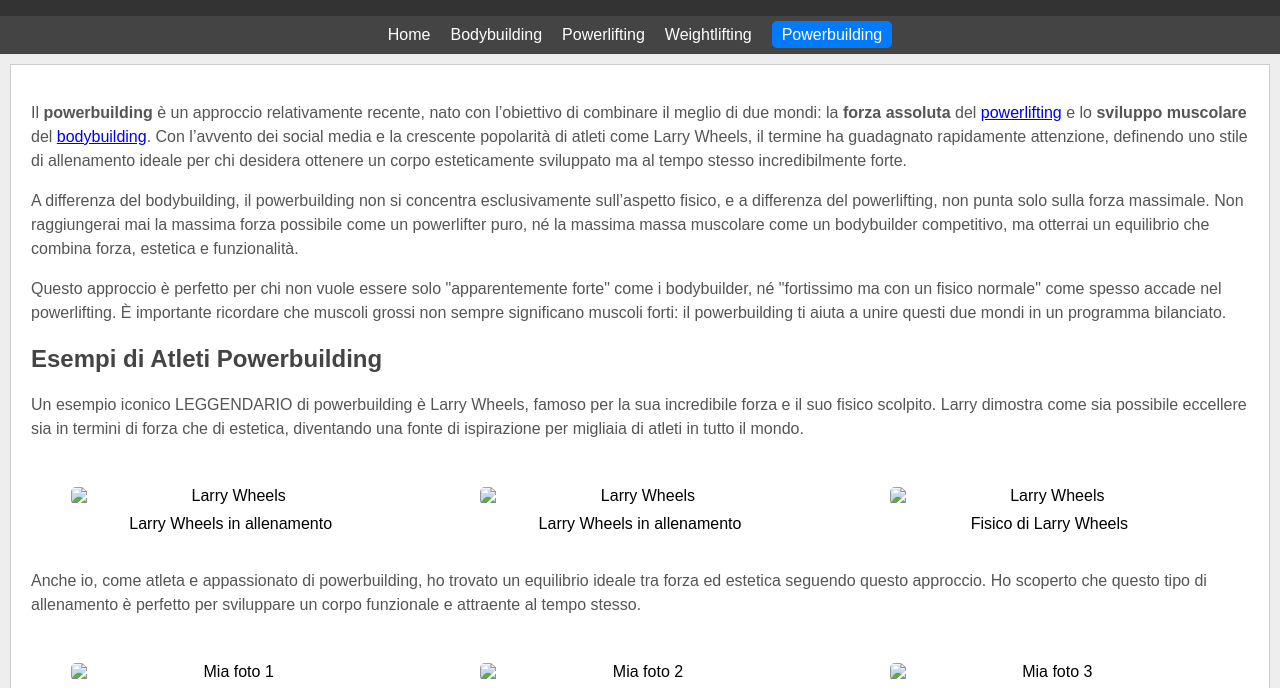
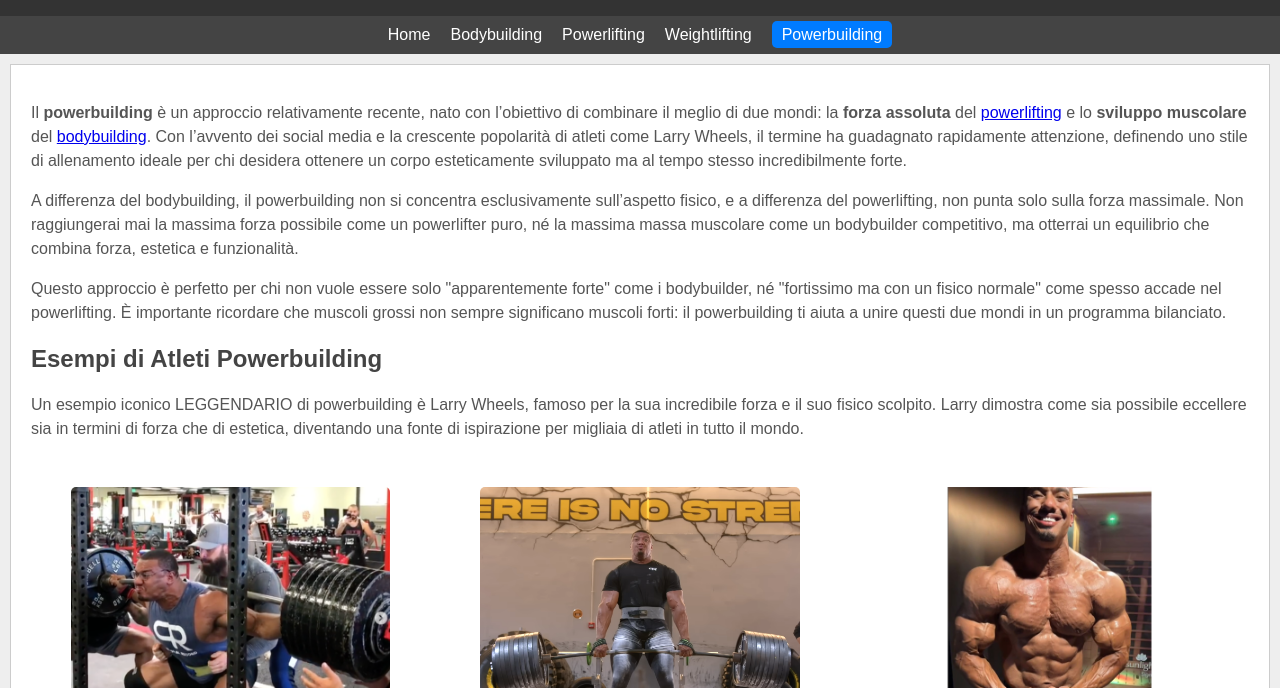
Before and after one commit to minamakarios1/Fitness-guide, a plain HTML site: page powerbuilding.html in a window 1280 px wide. Shown: the part 94-782 px from the top of the page. Drawn offline with Linux system fonts and the light colour scheme.

Commit message:
Update powerbuilding.html

```diff
--- a/powerbuilding.html
+++ b/powerbuilding.html
@@ -42,15 +42,15 @@
             </p>
             <div class="three-images-row">
                 <figure>
-                    <img src="images/squat.png" alt="Larry Wheels">
+                    <img src="squat.png" alt="Larry Wheels">
                     <figcaption>Larry Wheels in allenamento</figcaption>
                 </figure>
                 <figure>
-                    <img src="images/larryd.png" alt="Larry Wheels">
+                    <img src="larryd.png" alt="Larry Wheels">
                     <figcaption>Larry Wheels in allenamento</figcaption>
                 </figure>
                 <figure>
-                    <img src="images/larryb.jpg" alt="Larry Wheels">
+                    <img src="larryb.jpg" alt="Larry Wheels">
                     <figcaption>Fisico di Larry Wheels</figcaption>
                 </figure>
             </div>
@@ -59,14 +59,14 @@
             </p>
             <div class="three-images-row">
                 <figure>
-                    <img src="images/med.jpg" alt="Mia foto 1">
+                    <img src="med.jpg" alt="Mia foto 1">
                     <figcaption>Durante il mio allenamento</figcaption>
                 </figure>
                 <figure>
-                    <img src="images/mef.jpg" alt="Mia foto 2">
+                    <img src="mef.jpg" alt="Mia foto 2">
                 </figure>
                 <figure>
-                    <img src="images/meb.JPG" alt="Mia foto 3">
+                    <img src="meb.JPG" alt="Mia foto 3">
                 </figure>
             </div>
         </section>
```
